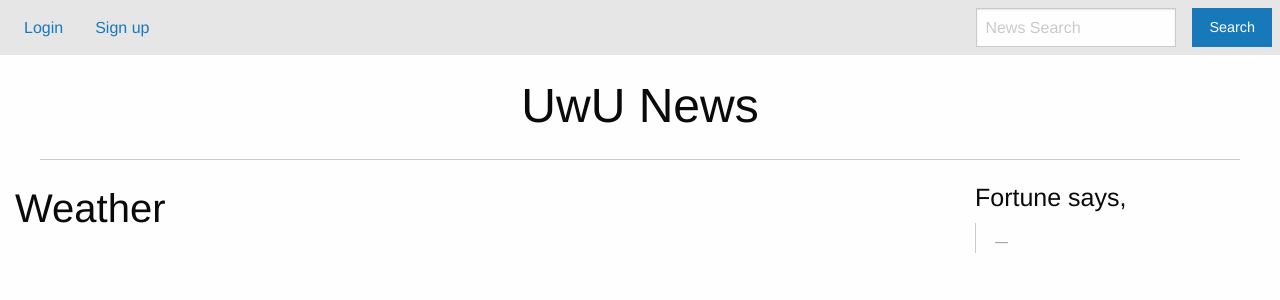
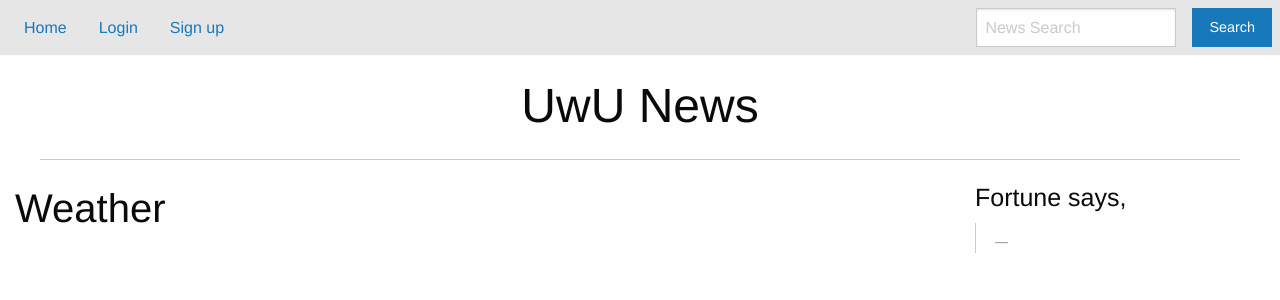
Before and after one commit to tinawong15/happy-feet, a Flask app: template templates/home.html in a window 1280 px wide. Shown: the top 300 px of the page. Run offline with Flask 2, Linux system fonts and the light colour scheme; the template is opened without the code that fills it, so the values that code supplies are empty; some libraries are stand-ins or nearby versions.

Commit message:
updated navbar

```diff
--- a/app.py
+++ b/app.py
@@ -1,7 +1,7 @@
 # from passlib.hash import sha256_crypt
 from util import news, fortune, user
 import os
-from flask import Flask, render_template, request, session, redirect
+from flask import Flask, render_template, request, session, redirect, url_for
 
 app = Flask(__name__)
 
@@ -76,6 +76,11 @@ def loginauth():
         message = "Invalid Username Password Combination"
         return render_template('login.html', hm = hasMsg, msg = message, t = type)
 
+@app.route('/logout')
+def logout():
+    '''This function removes the username from the session, logging the user out. Redirects user to home page.'''
+    session.pop('username') # ends session
+    return redirect(url_for('home'))
 
 if __name__ == "__main__":
     app.debug = True
--- a/devlog.txt
+++ b/devlog.txt
@@ -95,3 +95,7 @@ williamL -- 2018-11-27 13:25
 williamL -- 2018-11-27 20:40
 - Edited home.html such that it displays differently when logged in
 - Added getTags(), getCities(), getStats() in util/user.py
+
+tinaW -- 2018-11-28 12:29
+- Added logout feature
+- Add route to home on navbar
--- a/templates/home.html
+++ b/templates/home.html
@@ -11,6 +11,7 @@
 
 			<div class="top-bar-left">
 				<ul class="menu">
+					<a href="/">Home</a>
 					{% if li %}
 					<li>
 						<a href="/logout">Logout</a>
```
Also changed, not shown: database.db.
